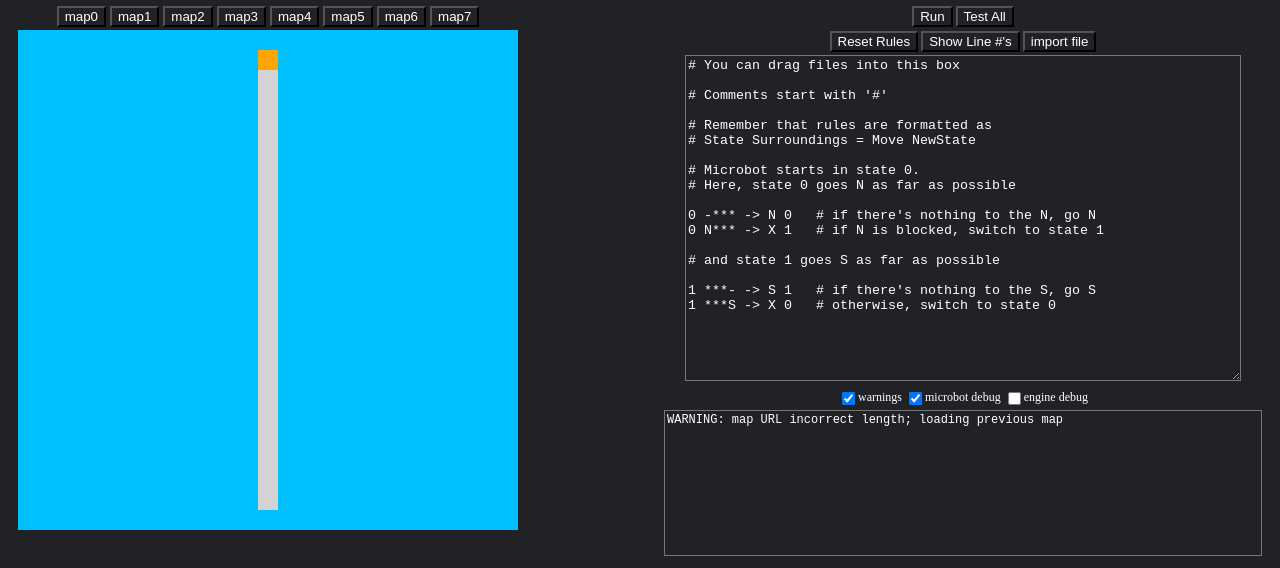
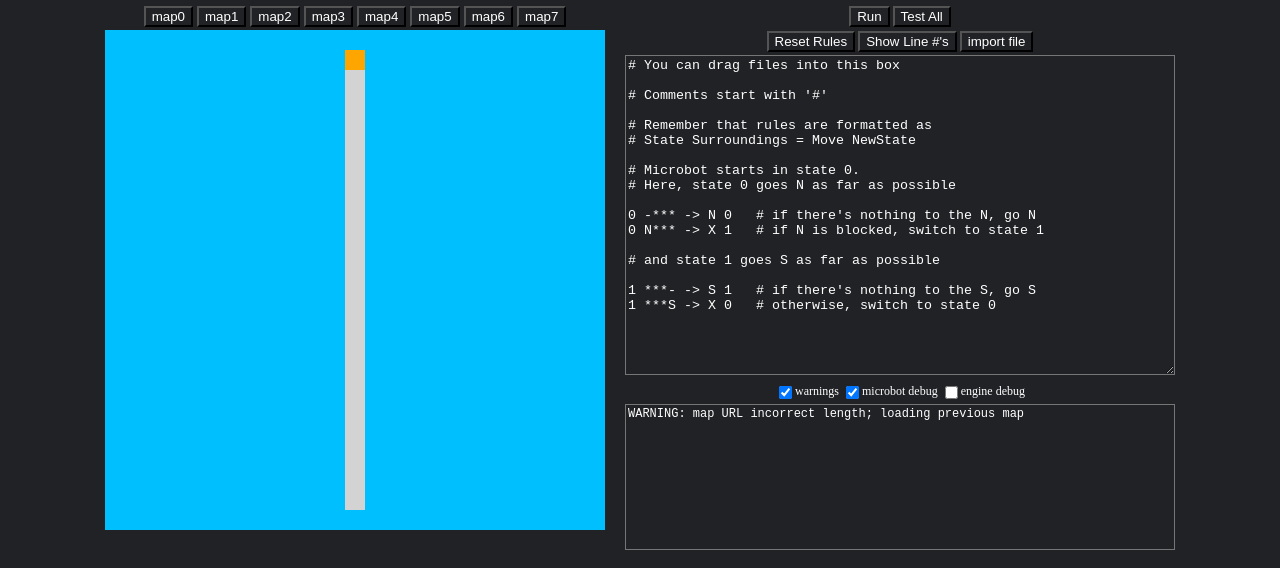
Before and after one commit to mzhaodev/microbot, a plain HTML site: page docs/index.html in a window 1280 px wide. Shown: the part 56-624 px from the top of the page. Drawn offline with Linux system fonts and the light colour scheme.

Commit message:
Improve alignment when the window is narrow

```diff
--- a/docs/style.css
+++ b/docs/style.css
@@ -10,13 +10,21 @@ body {
     text-align: center;
 }
 
+.game {
+    display: flex;
+    flex-wrap: wrap;
+    gap: 20px;
+    justify-content: center;
+    align-items: flex-start;
+}
+
 h1 {
     margin-top: 0;
 }
 
 .board {
     width: 500px;
-    float: left;
+    max-width: 100%;
 }
 
 .buttonswrapper {
@@ -86,7 +94,8 @@ td {
 }
 
 .rightwrapper {
-    float: right;
+    width: 550px;
+    max-width: 100%;
 }
 
 #stepwrap {
@@ -110,7 +119,9 @@ td {
 #rules.plain {
     resize: vertical;
     height: 320px;
-    width: 550px;
+    width: 100%;
+    max-width: 550px;
+    box-sizing: border-box;
 }
 
 #rules.fdrag {
@@ -119,6 +130,9 @@ td {
     background-image: url("import.svg");
     background-repeat: no-repeat;
     background-position: center;
+    width: 100%;
+    max-width: 550px;
+    box-sizing: border-box;
 }
 
 #spinner {
@@ -153,4 +167,7 @@ td {
 #output {
     font-size: 12px;
     resize: none;
+    width: 100%;
+    max-width: 550px;
+    box-sizing: border-box;
 }
```
